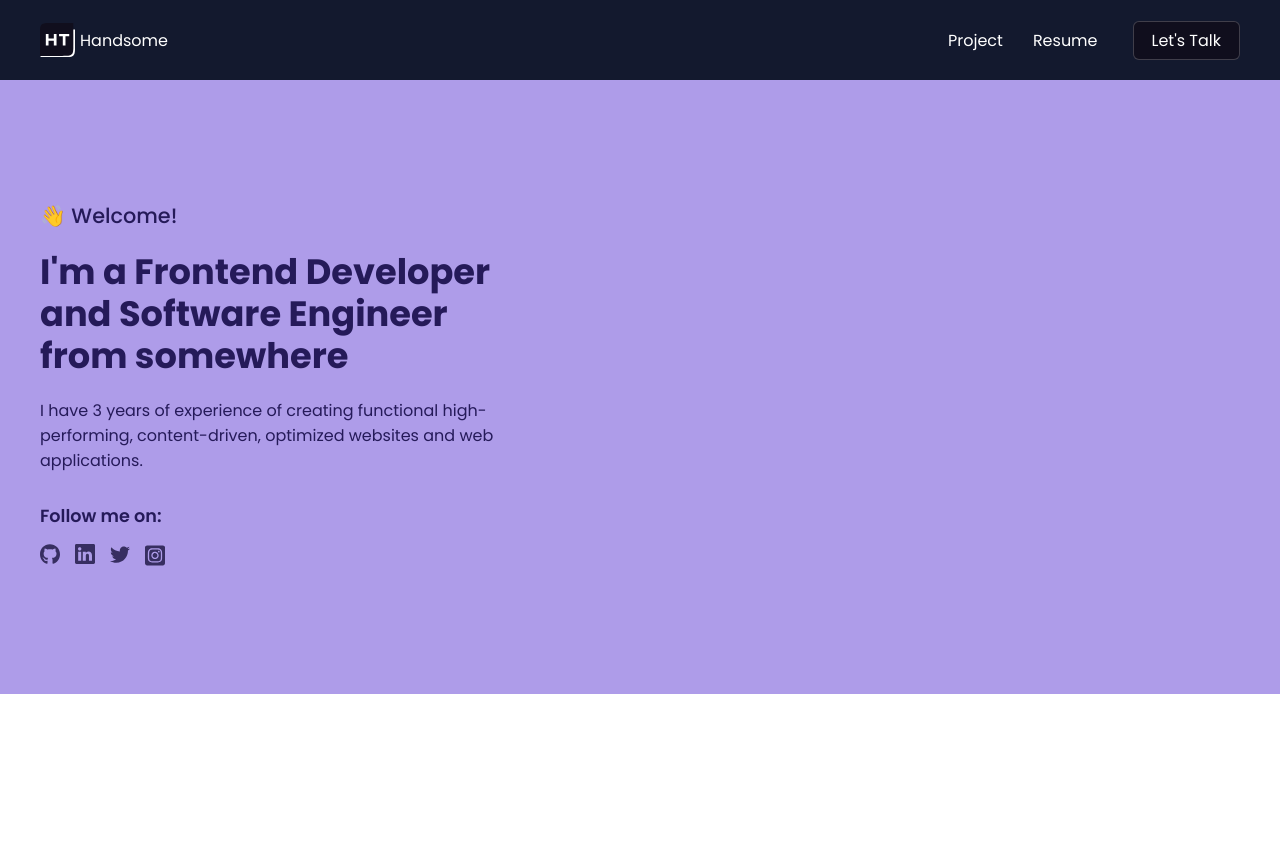
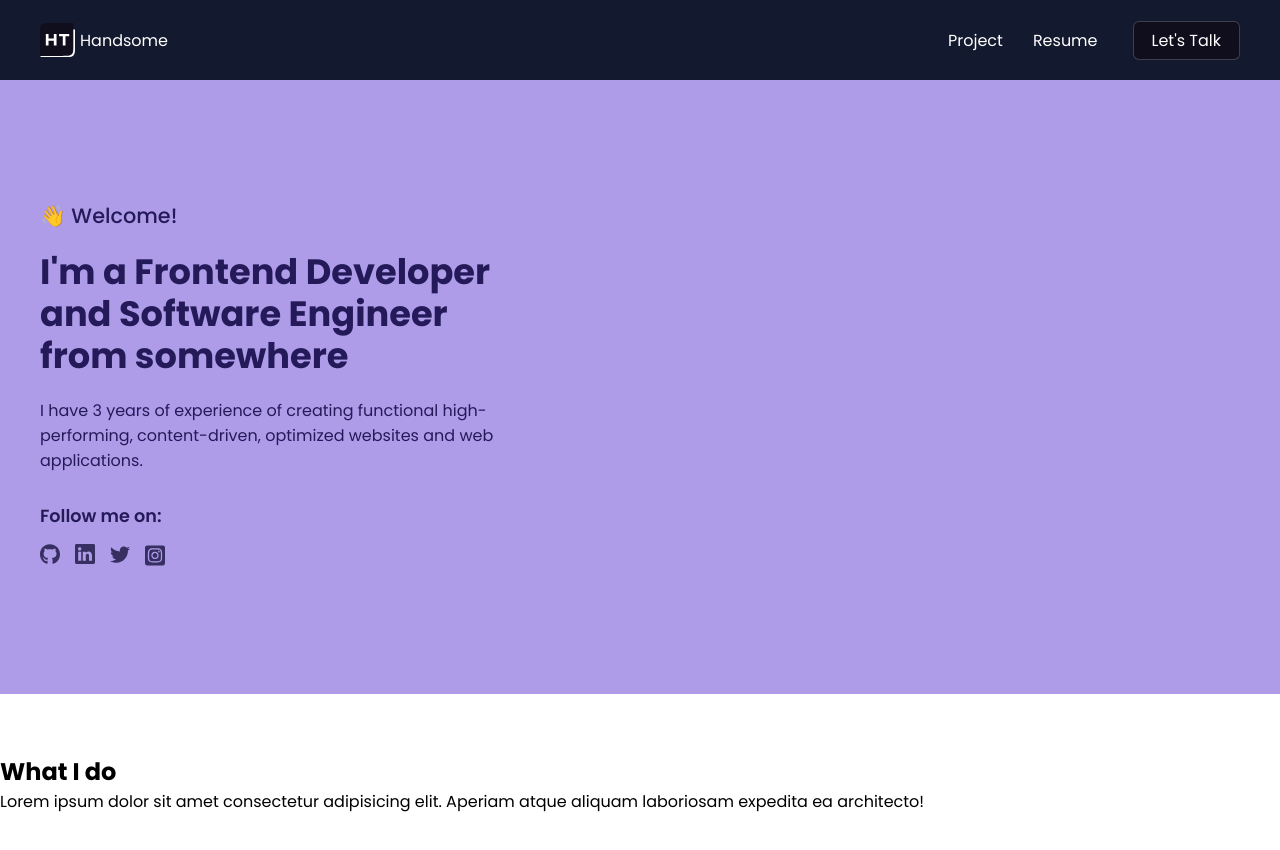
Before and after one commit to huzitaiwo/handsome, a React (Create React App) app: page / in a window 1280 px wide. Shown: the top 850 px of the page. Before the commit the page ends 800 px from the top, so only its background shows below. Built offline with nearby package versions, Linux system fonts and the light colour scheme.

Commit message:
ThemeContext value

```diff
--- /dev/null
+++ b/src/components/Service.js
@@ -0,0 +1,11 @@
+// styles
+import './Service.css'
+
+export default function Service() {
+  return (
+    <section className='service'>
+      <h2>What I do</h2>
+      <p>Lorem ipsum dolor sit amet consectetur adipisicing elit. Aperiam atque aliquam laboriosam expedita ea architecto!</p>
+    </section>
+  )
+}
--- a/src/context/ThemeContext.js
+++ b/src/context/ThemeContext.js
@@ -4,7 +4,7 @@ export const ThemeContext = createContext()
 
 export function ThemeProvider({ children }) {
   return(
-    <ThemeContext.Provider>
+    <ThemeContext.Provider value={{ color: '#ae9ce9'}}>
       {children}
     </ThemeContext.Provider>
   )
--- a/src/pages/home/Home.js
+++ b/src/pages/home/Home.js
@@ -2,11 +2,13 @@ import './Home.css'
 
 // components
 import Banner from '../../components/Banner'
+import Service from '../../components/Service'
 
 export default function Home() {
   return (
     <div>
       <Banner />
+      <Service />
     </div>
   )
 }
```
Also changed, not shown: src/components/Service.css (added).
